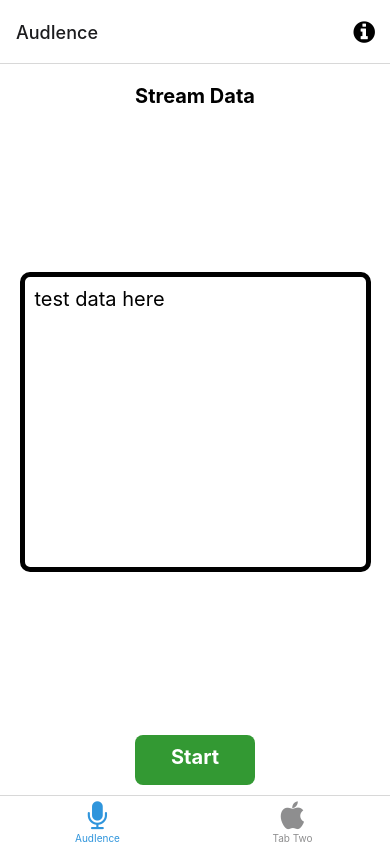
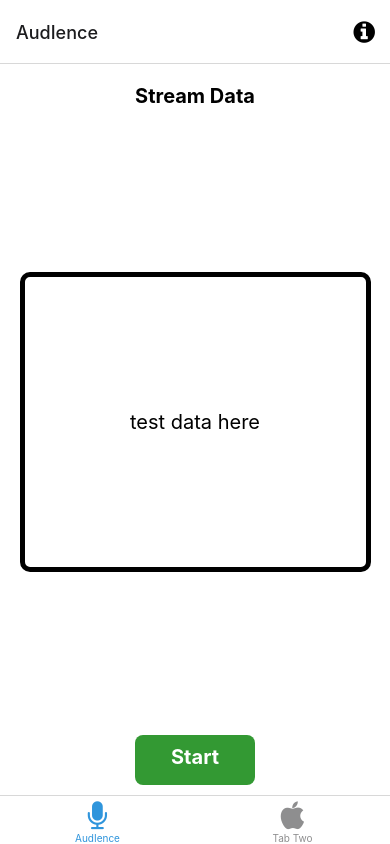
Before and after one commit to niembro64/audience, a React Native app: screen /TabOne in a window 390 px wide. Built offline with nearby package versions, Linux system fonts and the light colour scheme; what expo-linking would draw is missing.

Commit message:
centererd

```diff
--- a/screens/TabOneScreen.tsx
+++ b/screens/TabOneScreen.tsx
@@ -215,6 +215,10 @@ const styles = StyleSheet.create({
     margin: 10,
     borderRadius: 10,
     overflow: "hidden",
+    display: "flex",
+    flexDirection: "column",
+    justifyContent: "center",
+    alignItems: "center",
   },
   small_text: {
     fontSize: 20,
```
